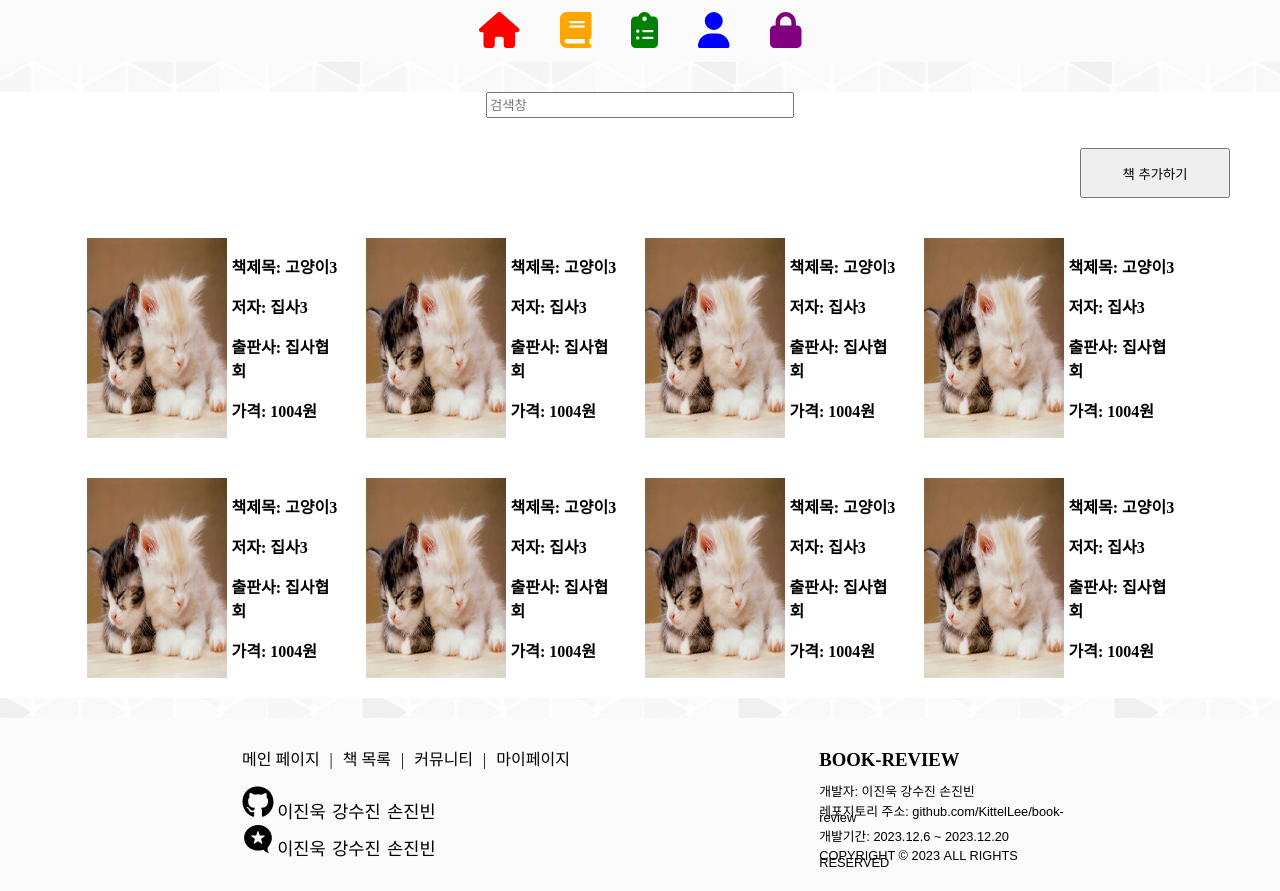
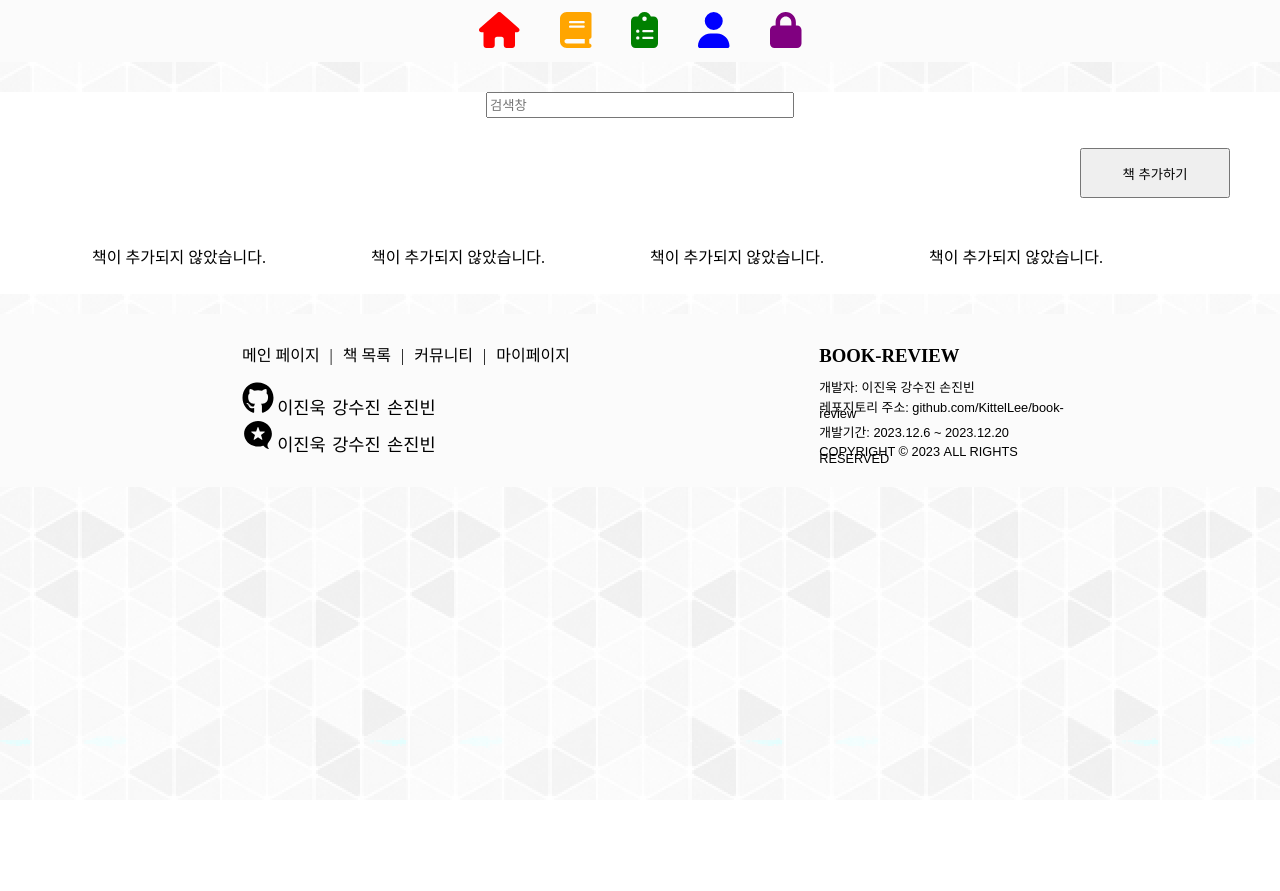
Before and after one commit to KittelLee/book-review, a React (Vite) app: page /List in a window 1280 px wide. After the commit the page ends 800 px from the top, so only its background shows below. Built offline with nearby package versions, Linux system fonts and the light colour scheme.

Commit message:
Feat: 책추가기능생성

```diff
--- a/src/components/Modal/BookAdd.tsx
+++ b/src/components/Modal/BookAdd.tsx
@@ -6,6 +6,19 @@ import BookAddIcon from "../../assets/icons/BookAddIcon.jpeg";
 
 interface BookAddProps {
   closeBookAddModal: () => void;
+}
+
+interface BookAddProps {
+  closeBookAddModal: () => void;
+  setNewBook: React.Dispatch<React.SetStateAction<Book | null>>;
+}
+
+interface Book {
+  imageUrl: string;
+  bookTitle: string;
+  author: string;
+  publisher: string;
+  price: string;
 }
 
 /*firebaseConfig부분 props로 내려줄수있지않나?*/
@@ -23,7 +36,7 @@ firebase.initializeApp(firebaseConfig);
 
 const storage = firebase.storage();
 
-function BookAdd({ closeBookAddModal }: BookAddProps) {
+function BookAdd({ closeBookAddModal, setNewBook }: BookAddProps) {
   const [selectedFile, setSelectedFile] = useState<File | null>(null);
   const [bookTitle, setBookTitle] = useState("");
   const [author, setAuthor] = useState("");
@@ -48,12 +61,13 @@ function BookAdd({ closeBookAddModal }: BookAddProps) {
     // 업로드된 파일의 다운로드 URL을 가져옴
     const downloadURL = await fileRef.getDownloadURL();
 
-    // 책 정보 및 다운로드 URL을 콘솔에 출력
-    console.log("책 제목:", bookTitle);
-    console.log("저자:", author);
-    console.log("출판사:", publisher);
-    console.log("가격:", price);
-    console.log("이미지 URL:", downloadURL);
+    setNewBook({
+      imageUrl: downloadURL,
+      bookTitle,
+      author,
+      publisher,
+      price,
+    });
 
     // 모달 닫기
     closeBookAddModal();
--- a/src/pages/List.tsx
+++ b/src/pages/List.tsx
@@ -2,7 +2,6 @@ import { useState } from "react";
 import styled from "styled-components";
 import Modal from "react-modal";
 import Review from "../components/Modal/Review";
-import CatImg from "../assets/images/test5.jpg";
 import BookAdd from "../components/Modal/BookAdd";
 
 const customStyles = {
@@ -37,11 +36,20 @@ const customStyles2 = {
   },
 };
 
+interface Book {
+  imageUrl: string;
+  bookTitle: string;
+  author: string;
+  publisher: string;
+  price: string;
+}
+
 Modal.setAppElement("#root");
 
 function List() {
   const [reviewModalIsOpen, setReviewModalIsOpen] = useState(false);
   const [bookAddModalIsOpen, setBookAddModalIsOpen] = useState(false);
+  const [newBook, setNewBook] = useState<Book | null>(null);
 
   function openReviewModal() {
     setReviewModalIsOpen(true);
@@ -73,94 +81,88 @@ function List() {
         <BookWrap>
           <BookSection>
             <BookLeftSection>
-              <ImgSection>
-                <img src={CatImg} onClick={openReviewModal} />
+              {newBook && typeof newBook.imageUrl !== "undefined" ? (
+                <>
+                  <ImgSection onClick={openReviewModal}>
+                    {newBook.imageUrl ? (
+                      <img src={newBook.imageUrl} alt="책 이미지" />
+                    ) : (
+                      <p>이미지가 없습니다.</p>
+                    )}
                   </ImgSection>
                   <InfoSection onClick={openReviewModal}>
-                <p>책제목: 고양이3</p>
-                <p>저자: 집사3</p>
-                <p>출판사: 집사협회</p>
-                <p>가격: 1004원</p>
+                    <p>책 제목: {newBook.bookTitle}</p>
+                    <p>저자: {newBook.author}</p>
+                    <p>출판사: {newBook.publisher}</p>
+                    <p>가격: {newBook.price}원</p>
                   </InfoSection>
+                </>
+              ) : (
+                <p>책이 추가되지 않았습니다.</p>
+              )}
             </BookLeftSection>
             <BookRightSection>
-              <ImgSection>
-                <img src={CatImg} onClick={openReviewModal} />
+              {newBook && typeof newBook.imageUrl !== "undefined" ? (
+                <>
+                  <ImgSection onClick={openReviewModal}>
+                    {newBook.imageUrl ? (
+                      <img src={newBook.imageUrl} alt="책 이미지" />
+                    ) : (
+                      <p>이미지가 없습니다.</p>
+                    )}
                   </ImgSection>
                   <InfoSection onClick={openReviewModal}>
-                <p>책제목: 고양이3</p>
-                <p>저자: 집사3</p>
-                <p>출판사: 집사협회</p>
-                <p>가격: 1004원</p>
+                    <p>책 제목: {newBook.bookTitle}</p>
+                    <p>저자: {newBook.author}</p>
+                    <p>출판사: {newBook.publisher}</p>
+                    <p>가격: {newBook.price}원</p>
                   </InfoSection>
+                </>
+              ) : (
+                <p>책이 추가되지 않았습니다.</p>
+              )}
             </BookRightSection>
             <BookLeftSection>
-              <ImgSection>
-                <img src={CatImg} onClick={openReviewModal} />
+              {newBook && typeof newBook.imageUrl !== "undefined" ? (
+                <>
+                  <ImgSection onClick={openReviewModal}>
+                    {newBook.imageUrl ? (
+                      <img src={newBook.imageUrl} alt="책 이미지" />
+                    ) : (
+                      <p>이미지가 없습니다.</p>
+                    )}
                   </ImgSection>
                   <InfoSection onClick={openReviewModal}>
-                <p>책제목: 고양이3</p>
-                <p>저자: 집사3</p>
-                <p>출판사: 집사협회</p>
-                <p>가격: 1004원</p>
+                    <p>책 제목: {newBook.bookTitle}</p>
+                    <p>저자: {newBook.author}</p>
+                    <p>출판사: {newBook.publisher}</p>
+                    <p>가격: {newBook.price}원</p>
                   </InfoSection>
+                </>
+              ) : (
+                <p>책이 추가되지 않았습니다.</p>
+              )}
             </BookLeftSection>
             <BookRightSection>
-              <ImgSection>
-                <img src={CatImg} onClick={openReviewModal} />
+              {newBook && typeof newBook.imageUrl !== "undefined" ? (
+                <>
+                  <ImgSection onClick={openReviewModal}>
+                    {newBook.imageUrl ? (
+                      <img src={newBook.imageUrl} alt="책 이미지" />
+                    ) : (
+                      <p>이미지가 없습니다.</p>
+                    )}
                   </ImgSection>
                   <InfoSection onClick={openReviewModal}>
-                <p>책제목: 고양이3</p>
-                <p>저자: 집사3</p>
-                <p>출판사: 집사협회</p>
-                <p>가격: 1004원</p>
+                    <p>책 제목: {newBook.bookTitle}</p>
+                    <p>저자: {newBook.author}</p>
+                    <p>출판사: {newBook.publisher}</p>
+                    <p>가격: {newBook.price}원</p>
                   </InfoSection>
-            </BookRightSection>
-          </BookSection>
-          <BookSection>
-            <BookLeftSection>
-              <ImgSection>
-                <img src={CatImg} onClick={openReviewModal} />
-              </ImgSection>
-              <InfoSection onClick={openReviewModal}>
-                <p>책제목: 고양이3</p>
-                <p>저자: 집사3</p>
-                <p>출판사: 집사협회</p>
-                <p>가격: 1004원</p>
-              </InfoSection>
-            </BookLeftSection>
-            <BookRightSection>
-              <ImgSection>
-                <img src={CatImg} onClick={openReviewModal} />
-              </ImgSection>
-              <InfoSection onClick={openReviewModal}>
-                <p>책제목: 고양이3</p>
-                <p>저자: 집사3</p>
-                <p>출판사: 집사협회</p>
-                <p>가격: 1004원</p>
-              </InfoSection>
-            </BookRightSection>
-            <BookLeftSection>
-              <ImgSection>
-                <img src={CatImg} onClick={openReviewModal} />
-              </ImgSection>
-              <InfoSection onClick={openReviewModal}>
-                <p>책제목: 고양이3</p>
-                <p>저자: 집사3</p>
-                <p>출판사: 집사협회</p>
-                <p>가격: 1004원</p>
-              </InfoSection>
-            </BookLeftSection>
-            <BookRightSection>
-              <ImgSection>
-                <img src={CatImg} onClick={openReviewModal} />
-              </ImgSection>
-              <InfoSection onClick={openReviewModal}>
-                <p>책제목: 고양이3</p>
-                <p>저자: 집사3</p>
-                <p>출판사: 집사협회</p>
-                <p>가격: 1004원</p>
-              </InfoSection>
+                </>
+              ) : (
+                <p>책이 추가되지 않았습니다.</p>
+              )}
             </BookRightSection>
           </BookSection>
         </BookWrap>
@@ -182,7 +184,10 @@ function List() {
         onRequestClose={closeBookAddModal}
         style={customStyles2}
       >
-        <BookAdd closeBookAddModal={closeBookAddModal} />
+        <BookAdd
+          closeBookAddModal={closeBookAddModal}
+          setNewBook={setNewBook}
+        />
         <CloseBtn>
           <button onClick={closeBookAddModal}>X</button>
         </CloseBtn>
```
Lines whose indentation alone changed are shown as unchanged.
